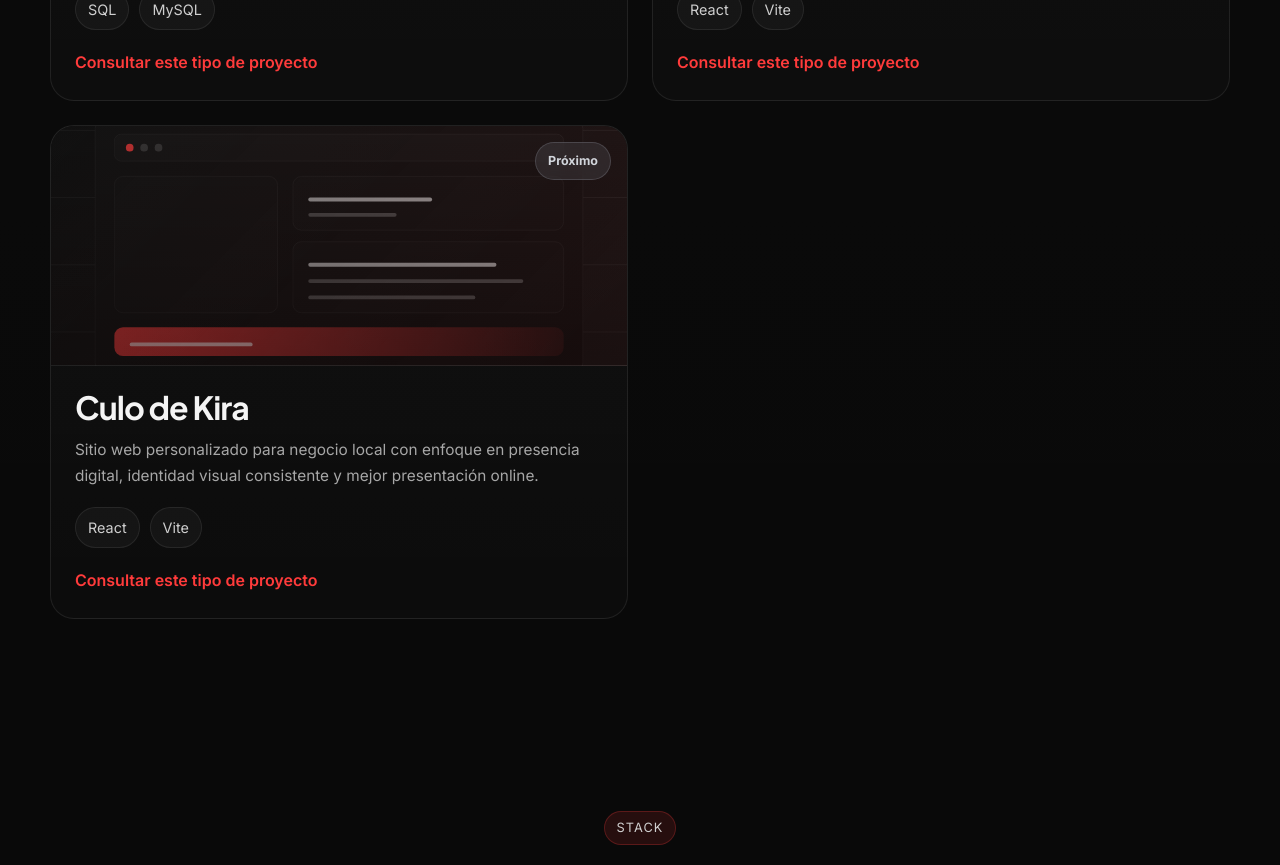
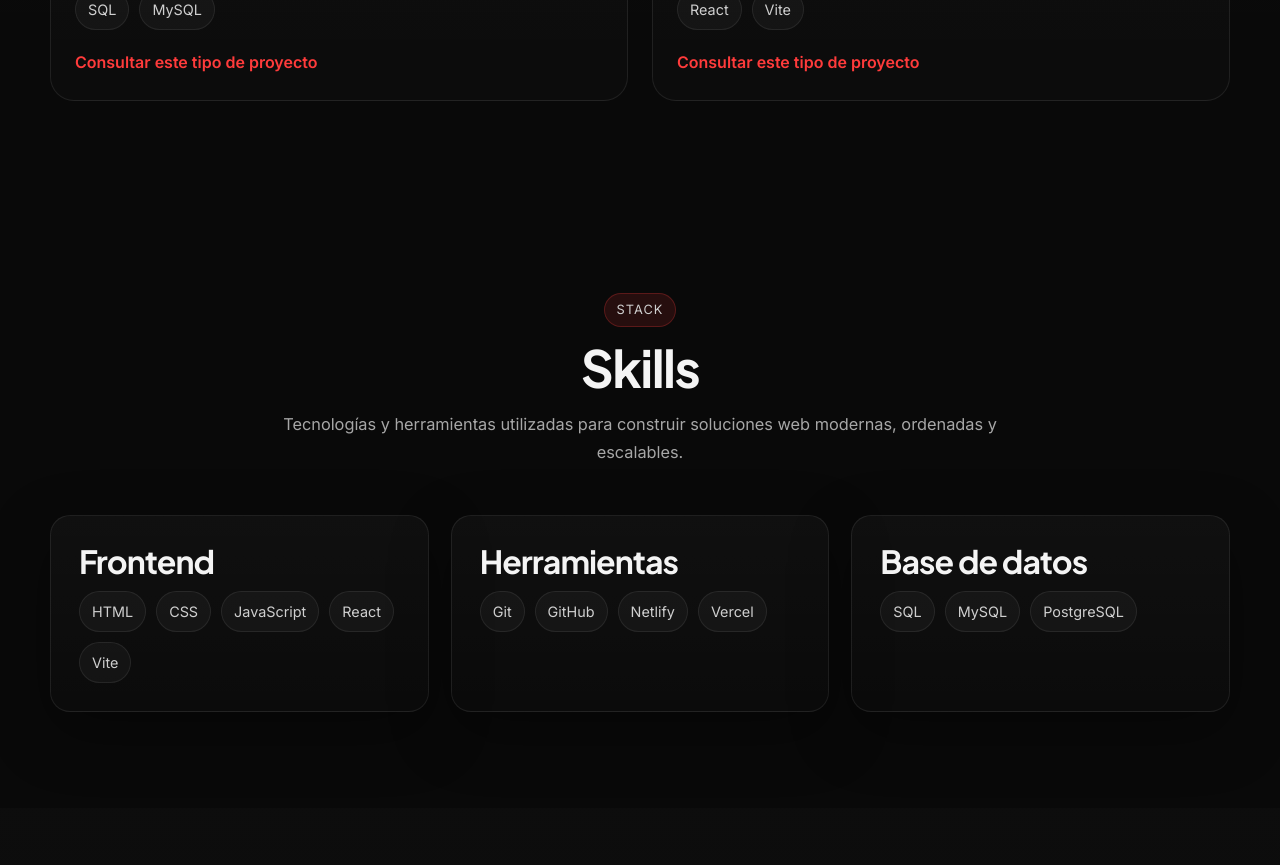
Before and after one commit to dorsiSQL/webcore, a React (Vite) app: page / in a window 1280 px wide. Shown: the part 2620-3485 px from the top of the page. Built offline with nearby package versions, Linux system fonts and the light colour scheme.

Commit message:
removed project

```diff
--- a/src/components/Projects.jsx
+++ b/src/components/Projects.jsx
@@ -29,15 +29,6 @@ const projects = [
   {
     id: 4,
     name: 'Proyecto Comercial',
-    description:
-      'Sitio web personalizado para negocio local con enfoque en presencia digital, identidad visual consistente y mejor presentación online.',
-    technologies: ['React', 'Vite'],
-    status: 'Próximo',
-    image: '/images/project4.svg',
-  },
-  {
-    id: 5,
-    name: 'Culo de Kira',
     description:
       'Sitio web personalizado para negocio local con enfoque en presencia digital, identidad visual consistente y mejor presentación online.',
     technologies: ['React', 'Vite'],
```
